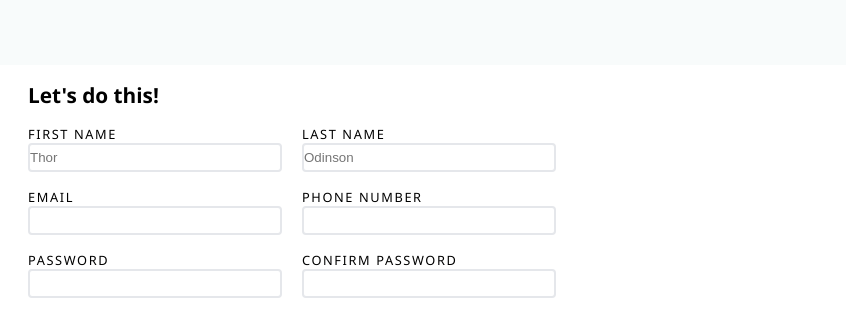
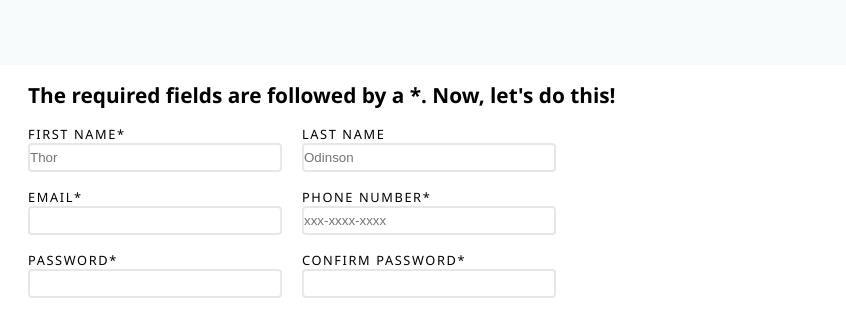
Before and after one commit to Peepachuu/sign-up-form, a plain HTML site: page index.html in a window 1280 px wide. Shown: the part 167-486 px from the top of the page, 434-1280 px from the left. Drawn offline with Linux system fonts and the light colour scheme.

Commit message:
Change some fields to required
Changed some of the fields to required like email and password.

```diff
--- a/index.html
+++ b/index.html
@@ -23,11 +23,11 @@
         </div>
         <form action="post">
             <fieldset>
-                <p>Let's do this!</p>
+                <p>The required fields are followed by a *. Now, let's do this!</p>
                 <ul>
                     <li>
-                        <label for="first-name">FIRST NAME</label>
-                        <input type="text" id="first-name" name="first_name" placeholder="Thor">
+                        <label for="first-name">FIRST NAME*</label>
+                        <input type="text" id="first-name" name="first_name" placeholder="Thor" required>
                     </li>
                     <li>
                         <label for="last-name">LAST NAME</label>
@@ -36,22 +36,22 @@
                 </ul>
                 <ul>
                     <li>
-                        <label for="email">EMAIL</label>
-                        <input type="email" id="email" name="email">
+                        <label for="email">EMAIL*</label>
+                        <input type="email" id="email" name="email" required>
                     </li>
                     <li>
-                        <label for="phone-number">PHONE NUMBER</label>
-                        <input type="tel" id="phone-number" name="phone_number">
+                        <label for="phone-number">PHONE NUMBER*</label>
+                        <input type="tel" id="phone-number" name="phone_number" pattern="[0-9]{3}-[0-9]{3}-[0-9]{4}" placeholder="xxx-xxxx-xxxx" required>
                     </li>
                 </ul>
                 <ul>
                     <li>
-                        <label for="password">PASSWORD</label>
-                        <input type="password" id="password" name="password">
+                        <label for="password">PASSWORD*</label>
+                        <input type="password" id="password" name="password" required>
                     </li>
                     <li>
-                        <label for="confirm-password">CONFIRM PASSWORD</label>
-                        <input type="password" id="confirm-password" name="confirm_password">
+                        <label for="confirm-password">CONFIRM PASSWORD*</label>
+                        <input type="password" id="confirm-password" name="confirm_password" required>
                     </li>
                 </ul>
             </fieldset>
```
